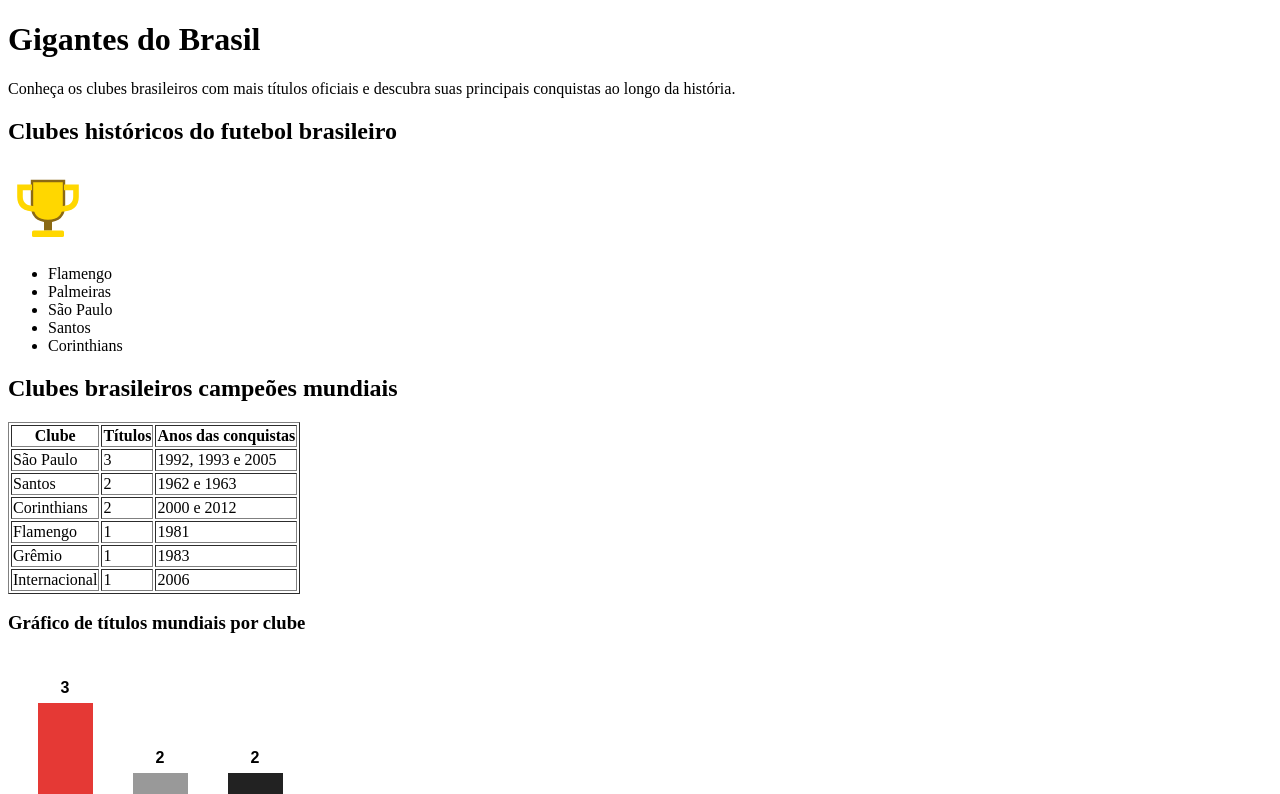
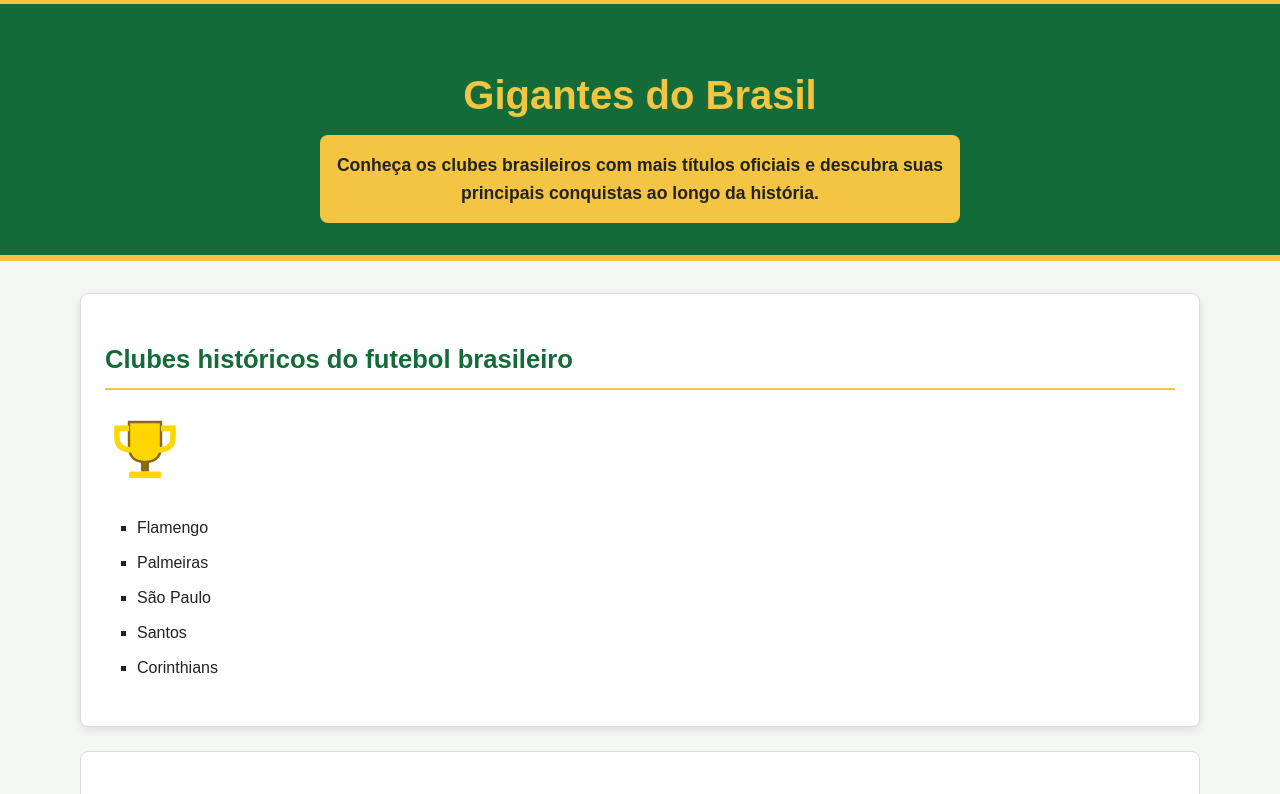
Before and after one commit to severinon344-glitch/projeto-integrador-frontend-neto, a plain HTML site: page index.html in a window 1280 px wide. Shown: the top 794 px of the page. Drawn offline with Linux system fonts and the light colour scheme.

Commit message:
feat: adiciona estilizacao base com CSS3

```diff
--- /dev/null
+++ b/css/reset.css
@@ -0,0 +1,12 @@
+/* Aplica o box-sizing a todos os elementos */
+*,
+*::before,
+*::after {
+    box-sizing: border-box;
+}
+
+/* Remove os espaçamentos padrão do navegador */
+body {
+    margin: 0;
+    padding: 0;
+}
--- /dev/null
+++ b/css/style.css
@@ -0,0 +1,152 @@
+/* Variáveis globais do projeto Gigantes do Brasil */
+/*
+    Utilizamos rem nos tamanhos das fontes porque essa unidade
+    respeita o tamanho de fonte definido no elemento raiz,
+    facilitando a acessibilidade e a manutenção do projeto.
+*/
+:root {
+    --cor-primaria: #146b3a;
+    --cor-secundaria: #f4c542;
+    --cor-fundo: #f5f7f5;
+    --cor-texto: #222222;
+    --cor-branca: #ffffff;
+
+    --espacamento-padrao: 1rem;
+    --raio-borda: 0.5rem;
+}
+/* Estilização básica da página */
+body {
+    background-color: var(--cor-fundo);
+    color: var(--cor-texto);
+    font-family: Arial, Helvetica, sans-serif;
+    line-height: 1.6;
+}
+/* Cabeçalho principal do site */
+header {
+    background-color: var(--cor-primaria);
+    color: var(--cor-branca);
+    text-align: center;
+
+    padding: 2rem;
+    margin-bottom: 2rem;
+
+    border-bottom: 0.4rem solid var(--cor-secundaria);
+}
+/*
+    Combinador descendente:
+    Usamos "header h1" para estilizar somente o título
+    que está dentro do cabeçalho, sem afetar outros títulos.
+*/
+header h1 {
+    font-size: 2.5rem;
+    color: var(--cor-secundaria);
+    margin-bottom: 0.5rem;
+}
+/* Estiliza apenas o parágrafo dentro do cabeçalho */
+header p {
+    font-size: 1.1rem;
+    max-width: 40rem;
+    margin: 0 auto;
+    line-height: 1.6;
+}
+/* Estilização das seções do conteúdo */
+section {
+    background-color: var(--cor-branca);
+    padding: 1.5rem;
+    margin: 1.5rem auto;
+    max-width: 70rem;
+
+    border: 0.1rem solid #dddddd;
+    border-radius: var(--raio-borda);
+}
+/* Títulos das seções */
+section h2 {
+    color: var(--cor-primaria);
+    font-size: 1.6rem;
+    border-bottom: 0.15rem solid var(--cor-secundaria);
+    padding-bottom: 0.5rem;
+    margin-bottom: 1rem;
+}
+/* Estados dos links na ordem LoVe/HAte */
+
+/* Link ainda não visitado */
+a:link {
+    color: var(--cor-primaria);
+    text-decoration: none;
+}
+
+/* Link já visitado */
+a:visited {
+    color: #6a3d8a;
+}
+
+/* Mouse sobre o link */
+a:hover {
+    color: #b8860b;
+    text-decoration: underline;
+}
+
+/* Link durante o clique */
+a:active {
+    color: #c8102e;
+}
+/* Estilização das listas */
+section ul {
+    list-style-type: square;
+    padding-left: 2rem;
+    margin-bottom: 1rem;
+}
+
+section li {
+    padding: 0.3rem 0;
+}
+/* Estilização da tabela de títulos mundiais */
+table {
+    width: 100%;
+    border-collapse: collapse;
+    margin: 1.5rem 0;
+}
+
+th, td {
+    border: 0.1rem solid #dddddd;
+    padding: 0.8rem;
+    text-align: left;
+}
+
+th {
+    background-color: var(--cor-primaria);
+    color: var(--cor-branca);
+}
+
+tbody tr:nth-child(even) {
+    background-color: var(--cor-fundo);
+}
+/* Seletor de ID: identifica exclusivamente o cabeçalho principal */
+#cabecalho-principal {
+    border-top: 0.3rem solid var(--cor-secundaria);
+}
+/* Classe reutilizável para destacar informações */
+.destaque {
+    background-color: var(--cor-secundaria);
+    color: var(--cor-texto);
+    padding: var(--espacamento-padrao);
+    border-radius: var(--raio-borda);
+    font-weight: bold;
+}
+/* Classe reutilizável para cartões de conteúdo */
+/* Classe reutilizável para cartões de conteúdo */
+.card {
+    box-shadow: 0 0.2rem 0.5rem rgba(0, 0, 0, 0.1);
+}
+/* Classe reutilizável para botões e links de ação */
+.botao {
+    display: inline-block;
+    background-color: var(--cor-primaria);
+    color: var(--cor-branca);
+    padding: 0.7rem 1.2rem;
+    border: 0.1rem solid var(--cor-primaria);
+    border-radius: var(--raio-borda);
+    font-size: 1rem;
+    font-weight: bold;
+    cursor: pointer;
+}
--- a/index.html
+++ b/index.html
@@ -5,12 +5,14 @@
     <meta charset="UTF-8">
     <meta name="viewport" content="width=device-width, initial-scale=1.0">
     <title>Gigantes do Brasil</title>
+    <link rel="stylesheet" href="css/reset.css">
+<link rel="stylesheet" href="css/style.css">
 </head>
 <body>
 
-    <header>
+    <header id="cabecalho-principal">
         <h1>Gigantes do Brasil</h1>
-        <p>
+        <p class="destaque">
             Conheça os clubes brasileiros com mais títulos oficiais
             e descubra suas principais conquistas ao longo da história.
         </p>
@@ -18,7 +20,7 @@
 
     <main>
 
-        <section>
+        <section class="card">
             <h2>Clubes históricos do futebol brasileiro</h2>
 
             <!--
@@ -164,7 +166,7 @@
                                min="1" max="120">
                     </p>
 
-                    <button type="submit">Enviar pesquisa</button>
+                    <button type="submit" class="botao">Enviar pesquisa</button>
                 </fieldset>
             </form>
         </section>
```
